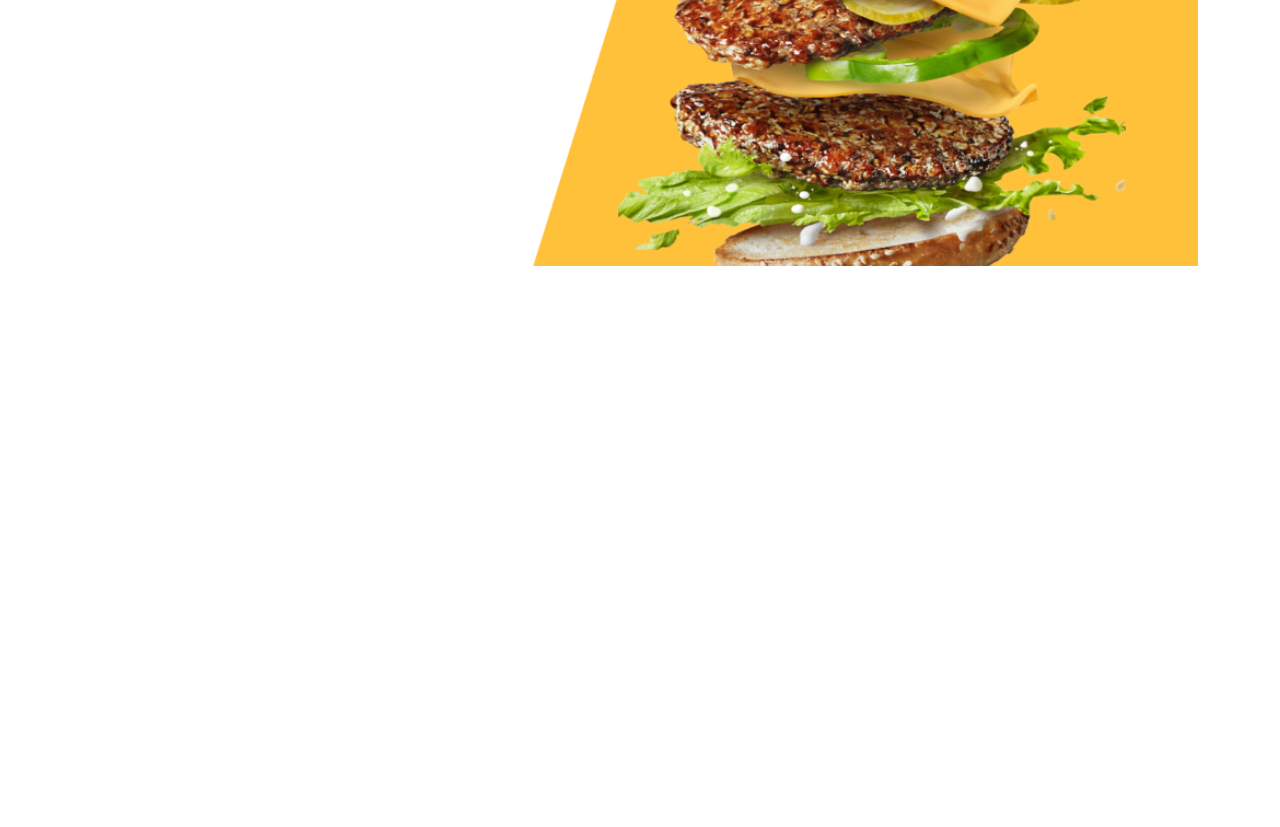
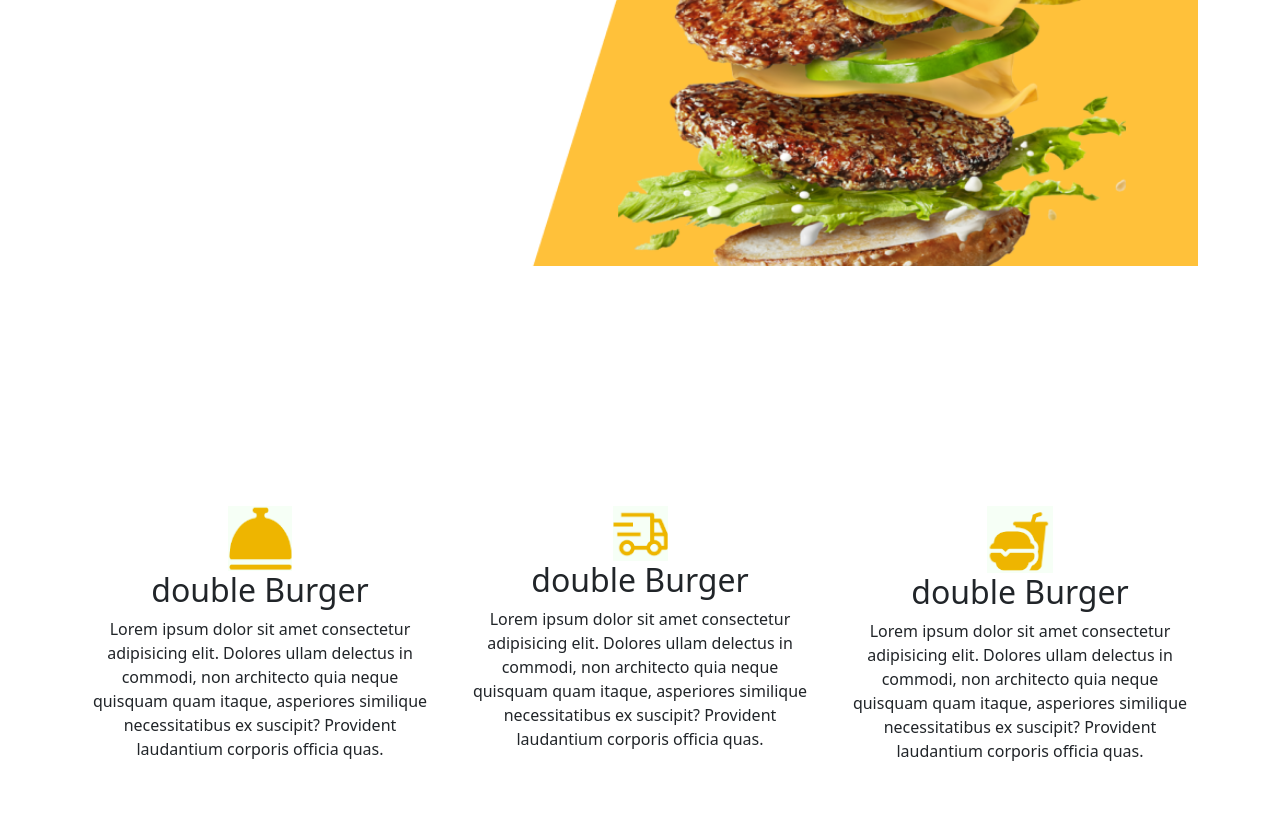
Before and after one commit to antonymburia/Burger_palace, a plain HTML site: page index.html in a window 1280 px wide. Shown: the part 438-1265 px from the top of the page. Before the commit the page ends 800 px from the top, so only its background shows below. Drawn offline with nearby package versions, Linux system fonts and the light colour scheme.

```diff
--- a/index.html
+++ b/index.html
@@ -33,7 +33,45 @@
             </div>
         </div>
 
+        <!--second section-->
+
+    <div style="padding-top: 200px;" class="row custom-padding card-content">
+        <div style="margin-top: 40px;" class="col-6 col-md-4">
+            <div class="cardborder ">
+                <div class="text-center">
+                    <img src="images/burgers.png"class="icon-size" alt="">
+                    <h2>double Burger</h2>
+                    <p>Lorem ipsum dolor sit amet consectetur adipisicing elit. Dolores ullam delectus in commodi, non architecto quia neque quisquam quam itaque, asperiores similique necessitatibus ex suscipit? Provident laudantium corporis officia quas.</p>
+                </div>
+            </div>
+        </div>
+
+
+        <div class="col-6 col-md-4">
+            <div style=" padding-top: 40px; padding-bottom: 60px;" class="cardborder ">
+                <div class="text-center">
+                    <img src="images/fast.png"class="icon-size" alt="">
+                    <h2>double Burger</h2>
+                    <p>Lorem ipsum dolor sit amet consectetur adipisicing elit. Dolores ullam delectus in commodi, non architecto quia neque quisquam quam itaque, asperiores similique necessitatibus ex suscipit? Provident laudantium corporis officia quas.</p>
+                </div>
+            </div>
+        </div>
+
+
+        <div style="margin-top: 40px;" class="col-6 col-md-4 ">
+            <div class="cardborder ">
+                <div class="text-center">
+                    <img src="images/delicious.png"class="icon-size" alt="">
+                    <h2>double Burger</h2>
+                    <p>Lorem ipsum dolor sit amet consectetur adipisicing elit. Dolores ullam delectus in commodi, non architecto quia neque quisquam quam itaque, asperiores similique necessitatibus ex suscipit? Provident laudantium corporis officia quas.</p>
+                </div>
+            </div>
+        </div>
+
     </div>
+
+    </div>
+
 
 
 </body>
--- a/style.css
+++ b/style.css
@@ -22,9 +22,6 @@ body {
 
 .homebg {
     background: url("images/home.png") no-repeat center;
-    -webkit-background-size: cover;
-    -moz-background-size: cover;
-    -o-background-size: cover;
     background-size: cover;
     min-height: 704px;
     max-width: 1100%;
```
